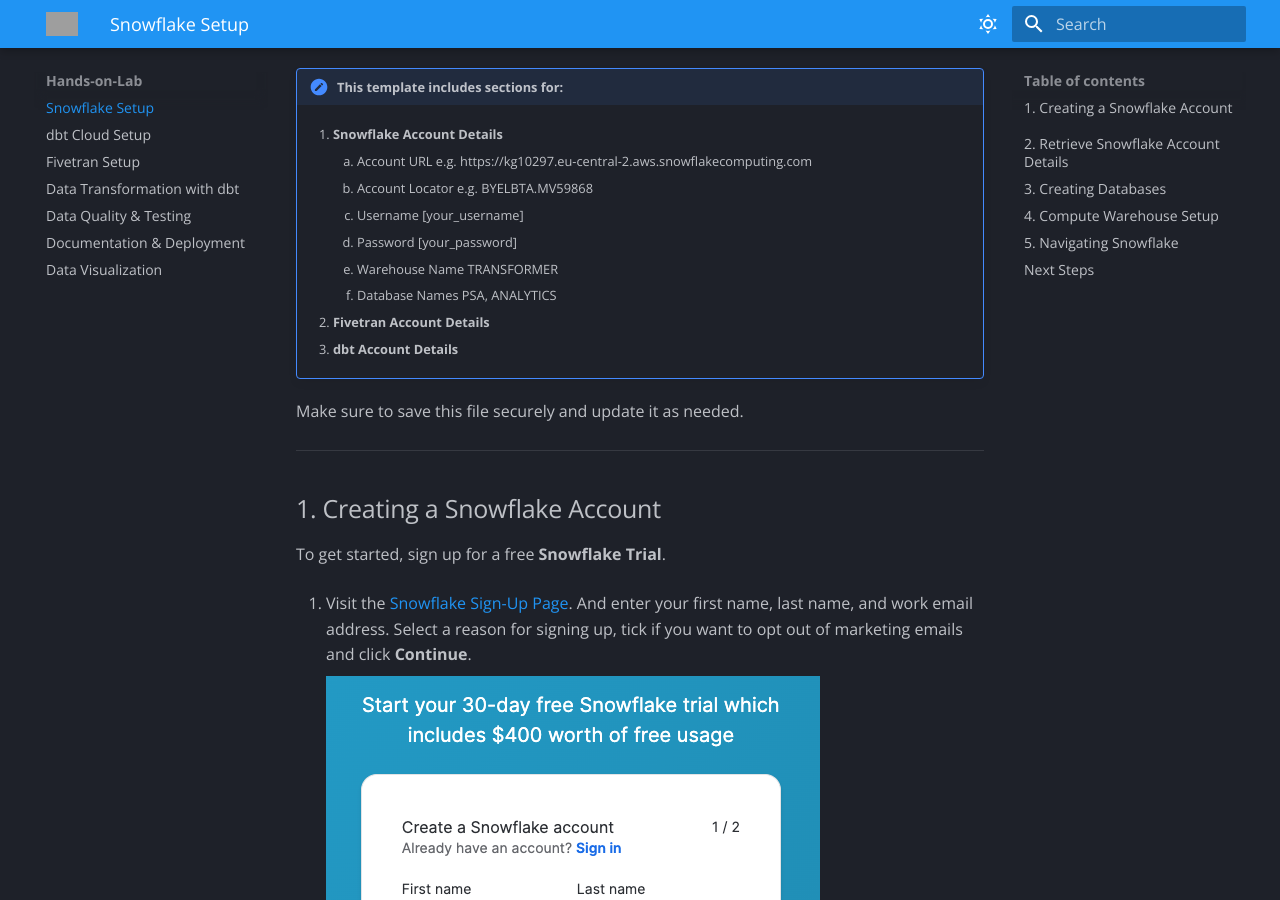
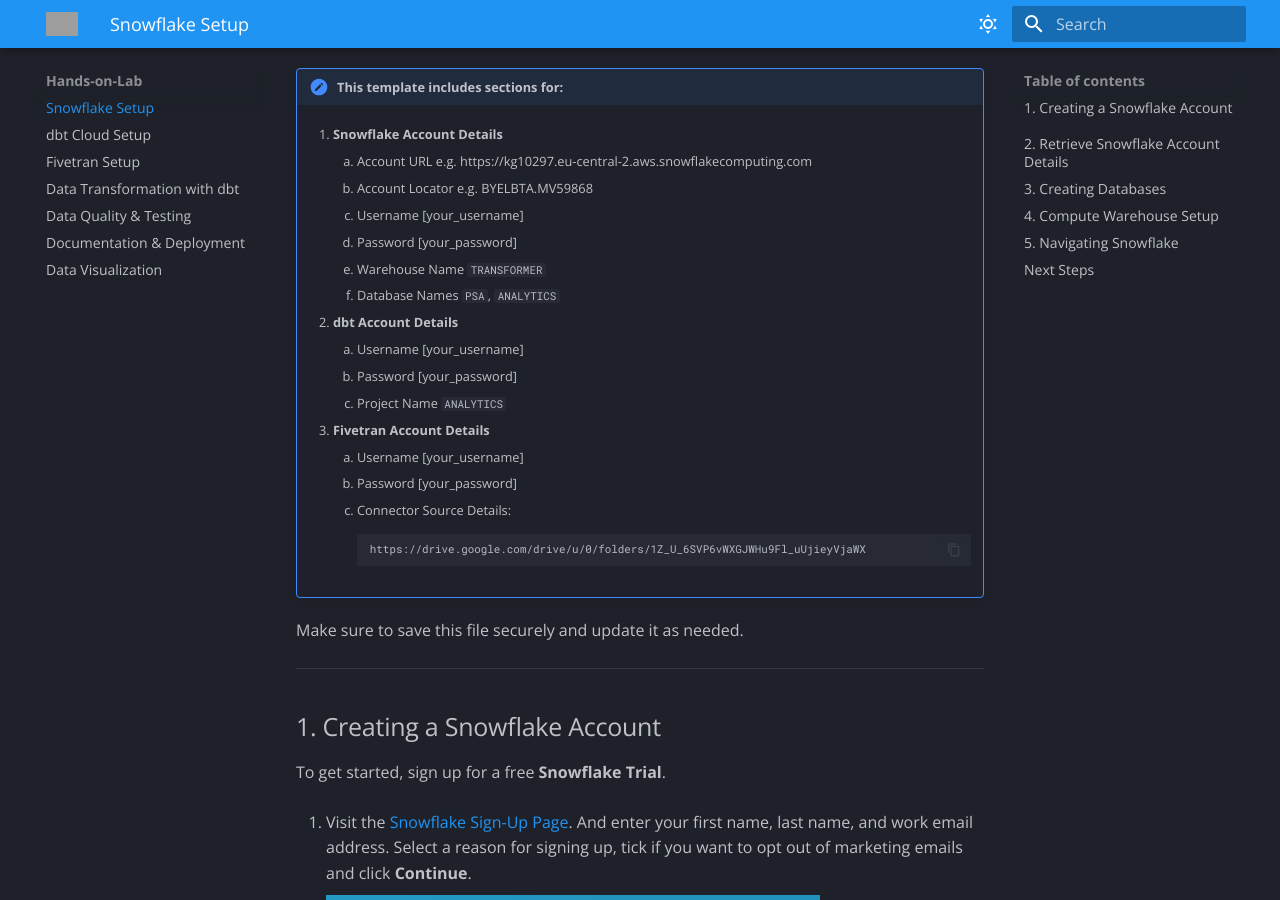
Before and after one commit to svc-bi-concepts/test-mkdocs, an MkDocs documentation site: the page built from docs/snowflake-setup.md, in a window 1280 px wide and 900 px high, scrolled down 340 px. Built offline with MkDocs 1.6.1 and Material for MkDocs 9.7.7, drawn with Linux system fonts in a browser that asks for light colours; some of the changed text lies outside the part shown; grey boxes are pictures that could not be loaded.

Commit message:
typo and more details for the credential template

````diff
--- a/docs/snowflake-setup.md
+++ b/docs/snowflake-setup.md
@@ -15,12 +15,25 @@
         2. Account Locator e.g. BYELBTA.MV59868
         3. Username [your_username]
         4. Password [your_password]
-        5. Warehouse Name TRANSFORMER
-        6. Database Names PSA, ANALYTICS
+        5. Warehouse Name `TRANSFORMER`
+        6. Database Names `PSA`, `ANALYTICS`
+
+    1. **dbt Account Details**
+
+        1. Username [your_username]
+        2. Password [your_password]
+        3. Project Name `ANALYTICS`
 
     1. **Fivetran Account Details**
 
-    1. **dbt Account Details**
+        1. Username [your_username]
+        2. Password [your_password]
+        3. Connector Source Details:
+            ```
+            https://drive.google.com/drive/u/0/folders/1Z_U_6SVP6vWXGJWHu9Fl_uUjieyVjaWX
+            ```
+
+
 
 Make sure to save this file securely and update it as needed.
 
````
Also changed, not shown: other parts of docs/snowflake-setup.md (+1 -1 lines).
